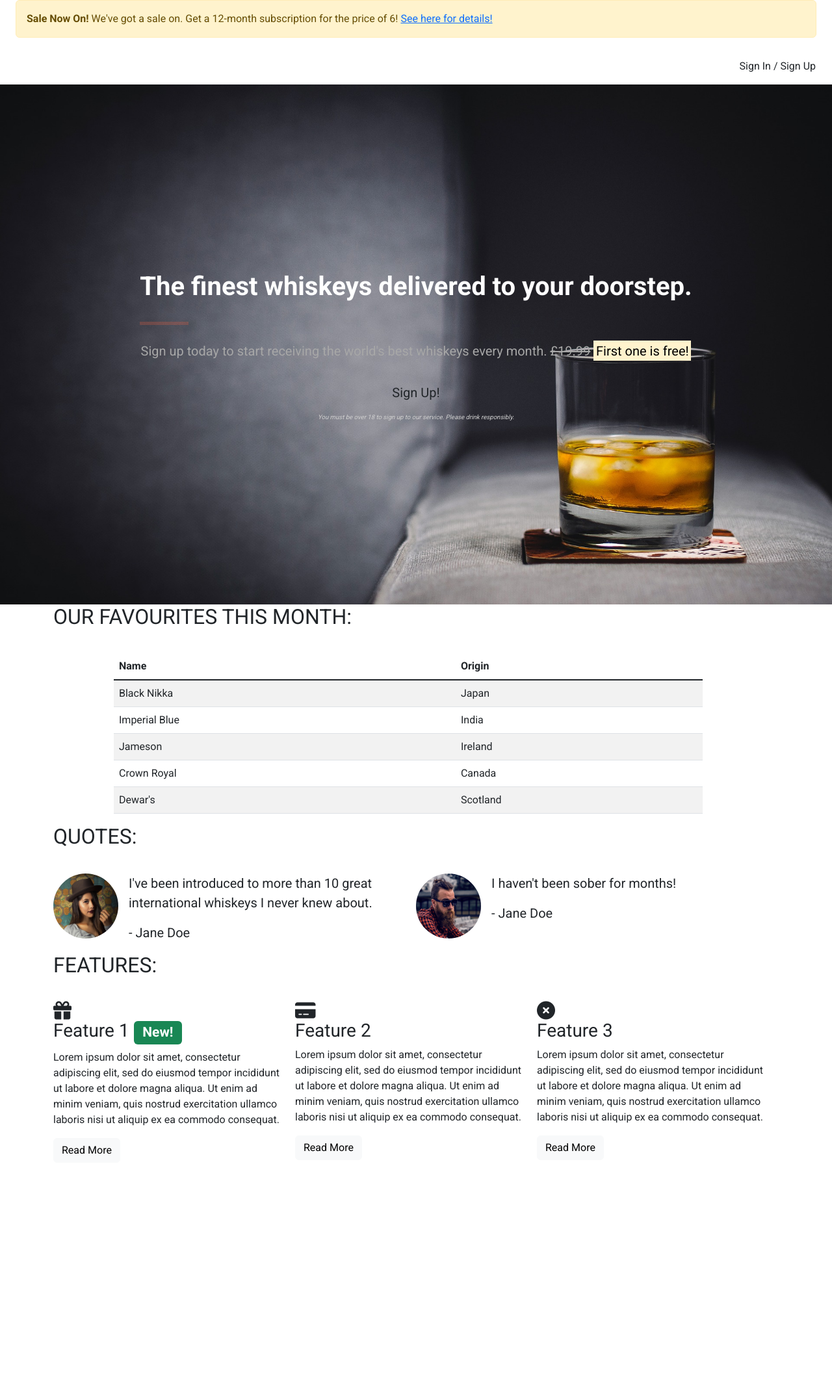
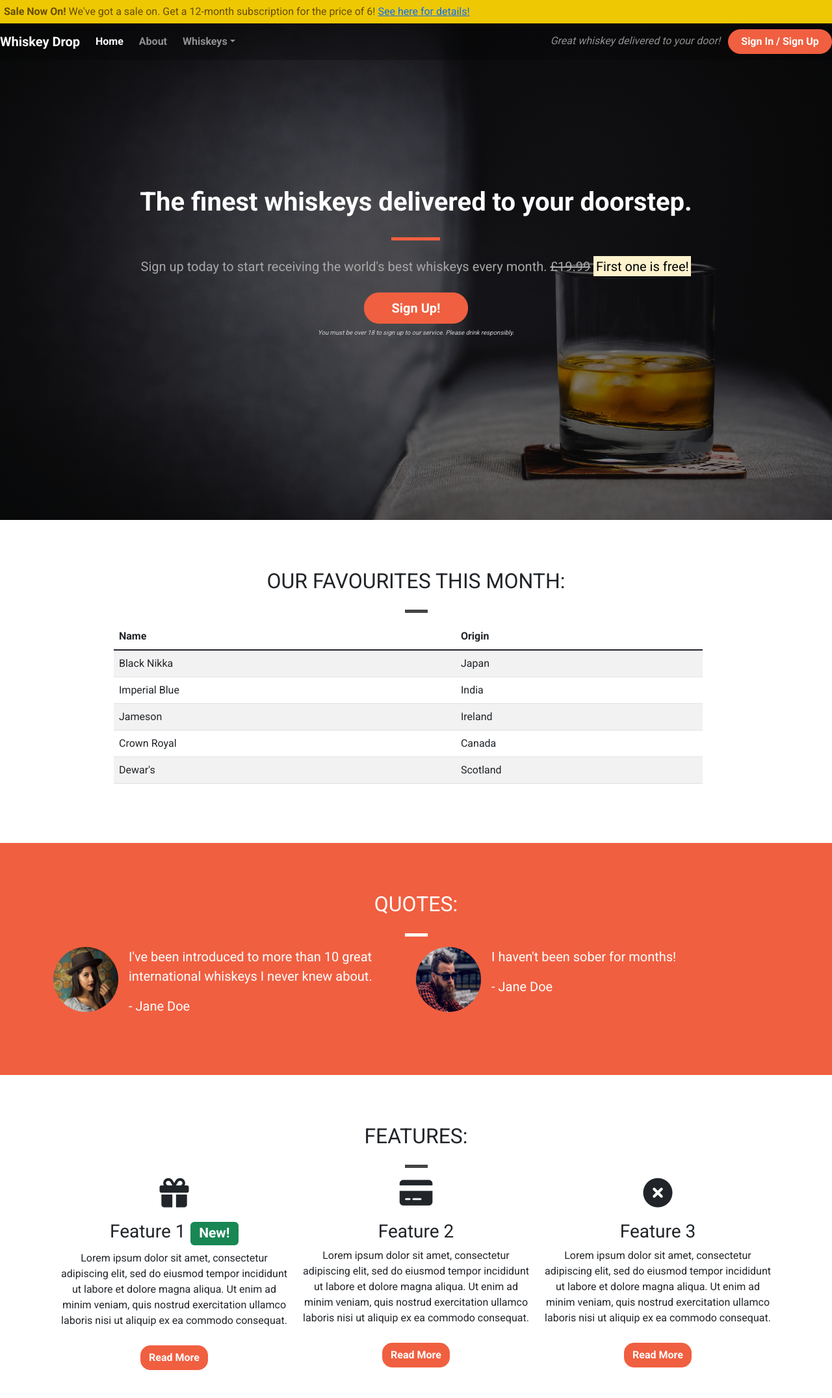
Before and after one commit to laurabolwell/whiskey-drop, a plain HTML site: page index.html in a window 1280 px wide. Shown: the whole page at 65% size. Before the commit the page ends 1805 px from the top, so only its background shows below. Drawn offline with nearby package versions, Linux system fonts and the light colour scheme.

Commit message:
style changes

```diff
--- a/css/style.css
+++ b/css/style.css
@@ -2,12 +2,30 @@ body {
     font-family: 'Roboto', sans-serif;
 }
 
-.alert-container {}
+.container-wrapper {}
+
+.container-wrapper--red {
+    background-color:#f05f40;
+    color: white;
+}
+
+.alert-container {
+    padding-left: 0;
+    padding-right: 0;
+}
+
+.site-wide-alert {
+    border-radius: 0;
+    margin-bottom: 0;
+    padding: 5px;
+    background-color: #eec802;
+    border-color: #eec802;
+}
 
 .callout-container {
     height: 100vh;
 
-    background: url("../images/whiskey-background.jpg") no-repeat bottom right fixed;
+    background: linear-gradient(rgba(0,0,0,0.5), rgba(0,0,0,0.5)), url("../images/whiskey-background.jpg") no-repeat bottom right fixed;
     -webkit-background-size: cover;
     -moz-background-size: cover;
     -o-background-size: cover;
@@ -17,16 +35,6 @@ body {
     align-items: center;
     justify-content: center;
     position: relative;
-
-}
-
-.opaque-overlay {
-    top: 0;
-    left: 0;
-    height: 100;
-    width: 100%;
-    background-color: rgba(0,0,0,0.5);
-    position: absolute;
 }
 
 .favourites-container {}
@@ -41,7 +49,8 @@ body {
     margin-bottom: 30px;
 }
 
-.callout {}
+.callout {
+}
 
 .callout small {
     font-size: 60%;
@@ -54,16 +63,134 @@ body {
     color: #a7a7a7;
 }
 
+/* Navbar */
+
+.navalert-container {
+    position:absolute;
+    top: 0;
+    left: 0;
+    padding-left: 0;
+    padding-right: 0;
+    z-index: 1;
+}
+
+.navbar {
+    margin-bottom: 0;
+    border: 0;
+    width: 100%;
+    background-color: rgba(0,0,0,0.25);
+}
+
+.navbar .navbar-toggler {
+    border: 0;
+}
+
+.navbar-toggler:hover,
+.navbar-toggler:active,
+.navbar-toggler:focus,
+.navbar-toggler:active:focus {
+    box-shadow: none;
+}
+
+
+.navbar-brand {
+    font-weight: bold;
+}
+
+.navbar .navbar-nav a {
+    font-weight: bold;
+}
+
+/* Page headers */
+
+.page-header {
+   margin-bottom: 0;
+   border-bottom: 0;
+   text-align: center;
+}
+
+.page-header h2 {
+    margin-top: 0;
+    margin-bottom: 25px;
+}
+
+/* Content containers */
+
+.content-container {
+    padding-top: 75px;
+    padding-bottom: 75px;
+}
+
+/* Block dividers */
+
 .block-divider {
     width: 75px;
     height: 5px;
     border: 0;
+    margin: auto;
+    margin-top: 16px;
+    margin-bottom: 16px;
+    opacity: 1;
+    background-color: #444;
+
 }
 
 .block-divider--orange {
     background-color: #f05f40;
 }
 
+.block-divider--white {
+    background-color: white;
+}
+
 .block-divider--short {
     width: 35px;
 }
+
+/* Buttons */
+
+.btn--cta {
+    font-weight: bold;
+    border-radius: 23px;
+    width: 160px;
+}
+
+.btn--red {
+    color: white;
+    background-color: #f05f40;
+    border-color: #f05f40;
+}
+
+.btn--red:hover,
+.btn--red:active,
+.btn--red:focus,
+.btn--red:active:focus {
+    color: white;
+    background-color: #df4929;
+    border-color: #df4929;
+}
+
+.feature {
+    text-align: center;
+    margin-bottom: 40px;
+}
+
+.feature i {
+    margin-bottom: 20px;
+    font-size: 45px;
+    line-height: 45px;
+}
+
+.feature .btn {
+    background-color: #f05f40;
+    border-color: #f05f40;
+    border-radius: 15px;
+    min-width: 100px;
+    font-weight: bold;
+    margin-top: 10px;
+    color: white;
+}
+
+.features .row {
+    justify-content: center;
+}
```
